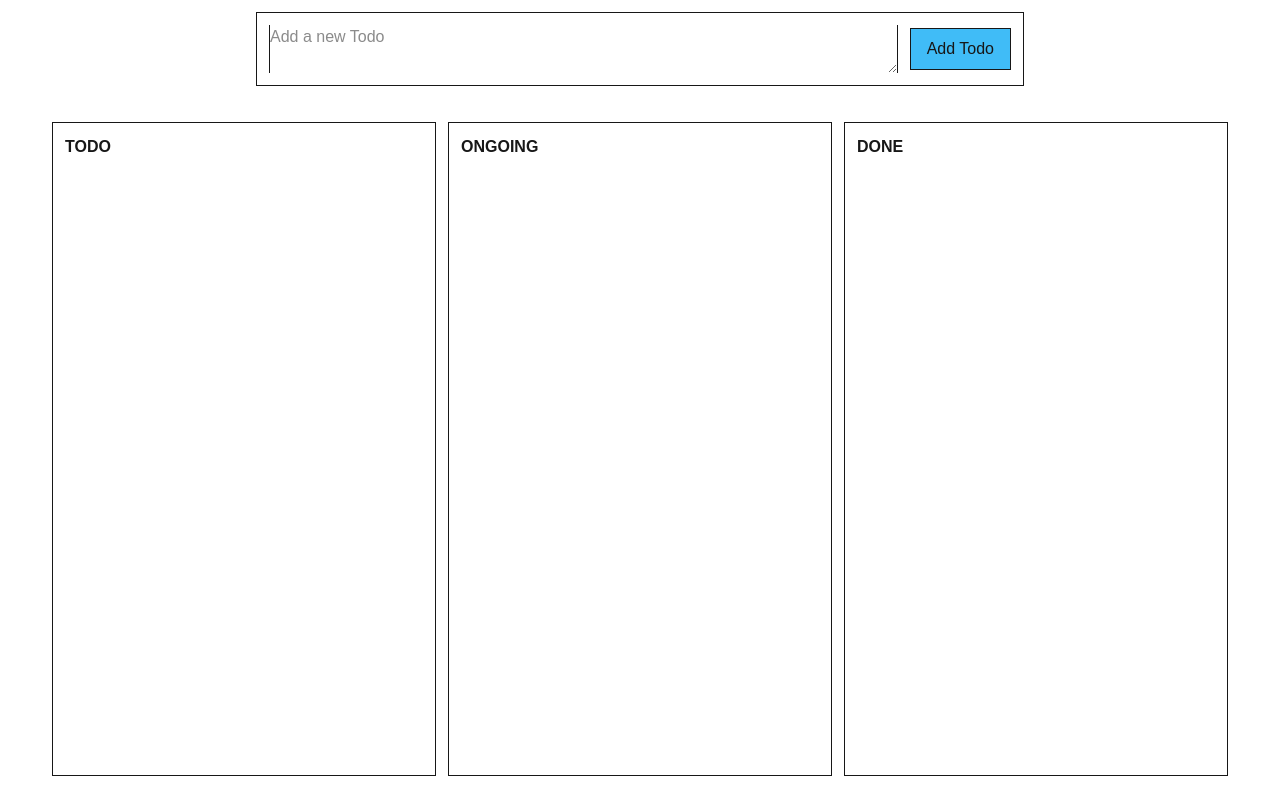
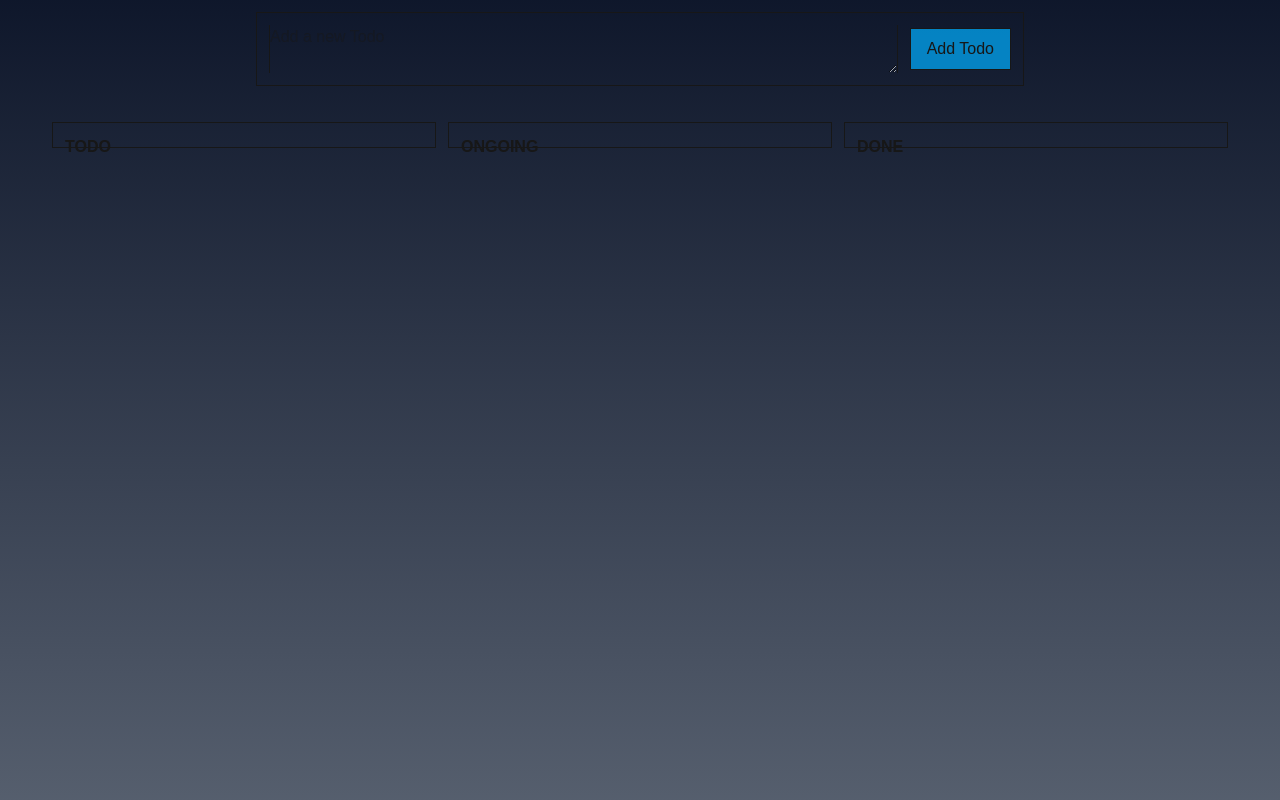
Before and after one commit to Radoslav-Marinovv/todo-next-zustand, a Next.js app: page / in a window 1280 px wide. Built offline with nearby package versions, Linux system fonts and the light colour scheme.

Commit message:
refactor: improve layout styling in Home component

```diff
--- a/app/page.tsx
+++ b/app/page.tsx
@@ -13,11 +13,9 @@ export default function Home() {
 
   return (
     <>
-      <main className="flex flex-col overscroll-none gap-6 justify-center h-screen">
-        <div className="flex flex-none justify-center">
-          <AddTodo />
-        </div>
-        <div className="flex flex-row flex-1 gap-3 mb-6 justify-center">
+      <main className="flex flex-col gap-6 items-center min-h-screen min-w-fit w-full bg-gradient-to-b from-slate-900 to-slate-800/75">
+        <AddTodo />
+        <div className="flex flex-row w-full gap-3 justify-center">
           <TodoList todos={todoState} groupTitle={STATE_TODO} />
           <TodoList todos={ongoingState} groupTitle={STATE_ONGOING} />
           <TodoList todos={doneState} groupTitle={STATE_DONE} />
```
